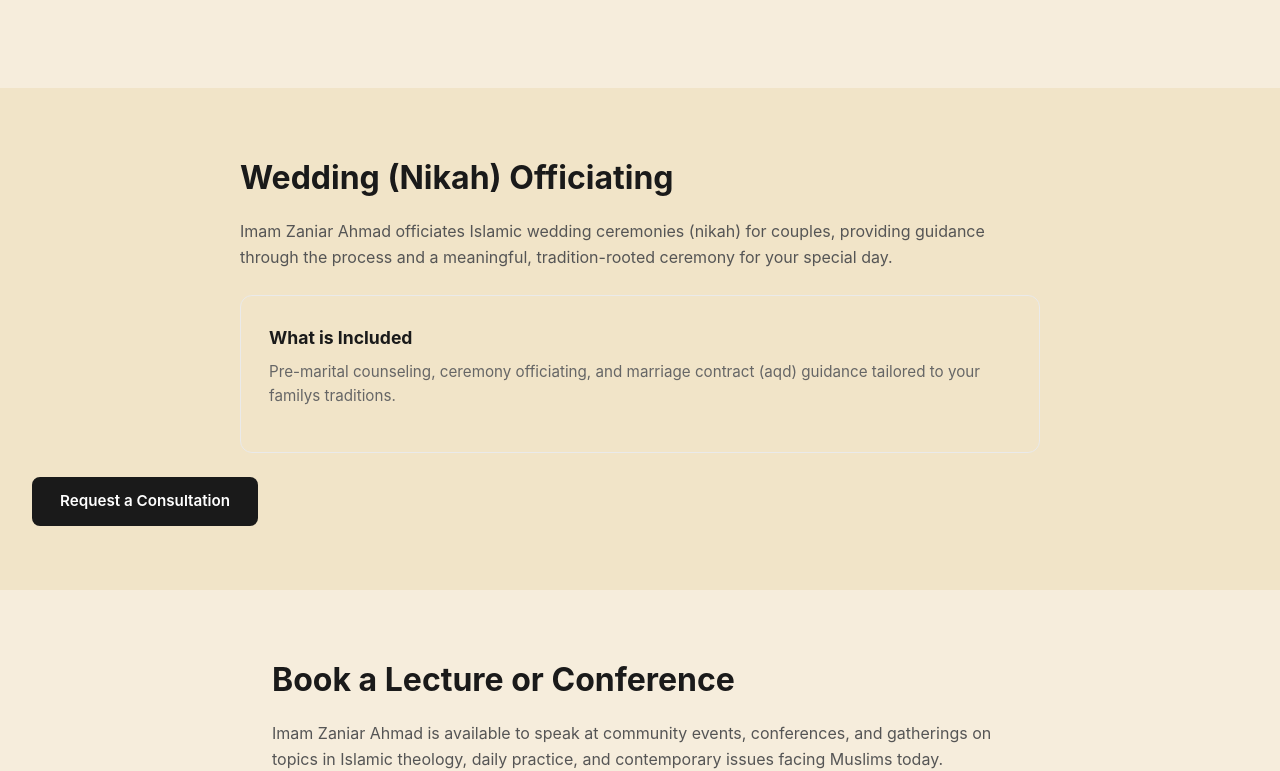
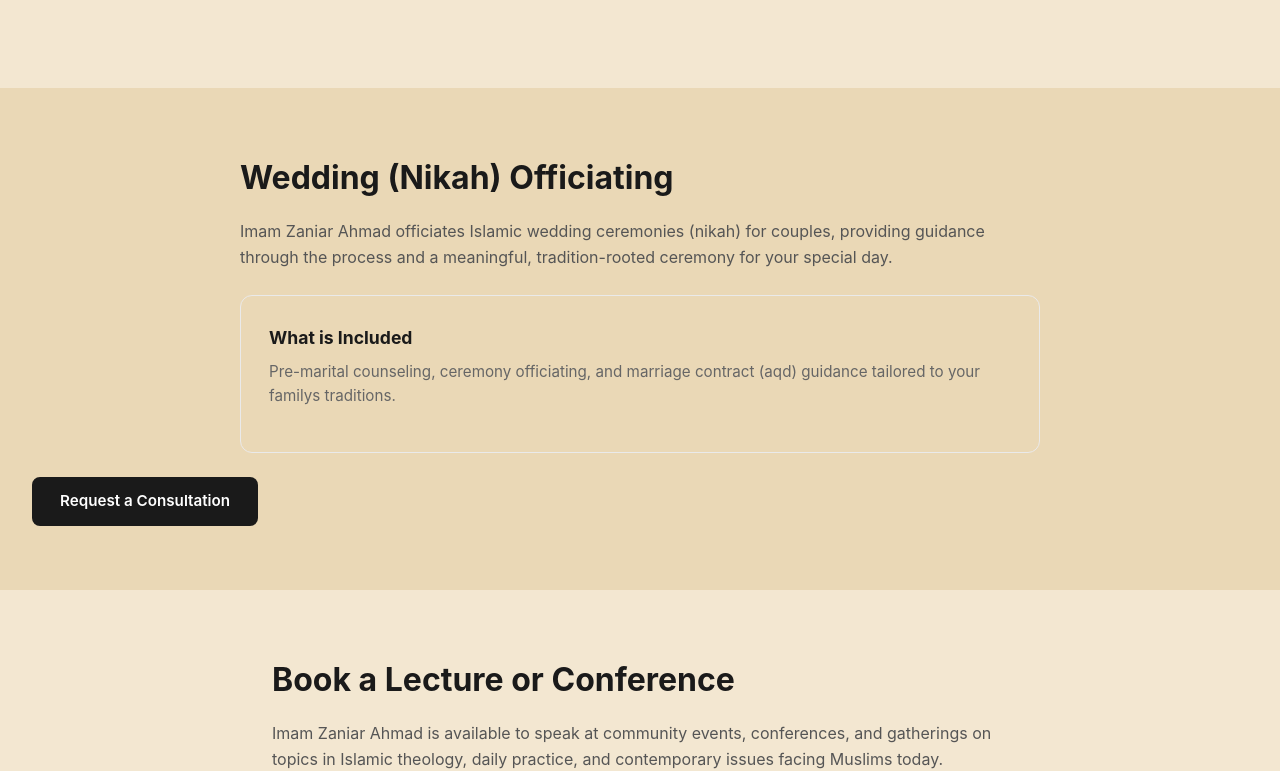
Before and after one commit to hfahad7/Imam-Zaniar-Ahmad, a Next.js app: page / in a window 1280 px wide. Shown: the part 1138-1909 px from the top of the page. Built offline with nearby package versions, Linux system fonts and the light colour scheme.

Commit message:
Warm up cream background

```diff
--- a/app/globals.css
+++ b/app/globals.css
@@ -12,7 +12,7 @@ html, body {
 body {
   font-family: -apple-system, BlinkMacSystemFont, 'Segoe UI', Roboto, Helvetica, Arial, sans-serif;
   color: #1a1a1a;
-  background: #f6eddc;
+  background: #f3e7d1;
   line-height: 1.6;
 }
 
@@ -115,7 +115,7 @@ a {
 }
 
 .content-section.alt-bg {
-  background: #f1e4c8;
+  background: #ead8b6;
   max-width: 100%;
 }
 
```
